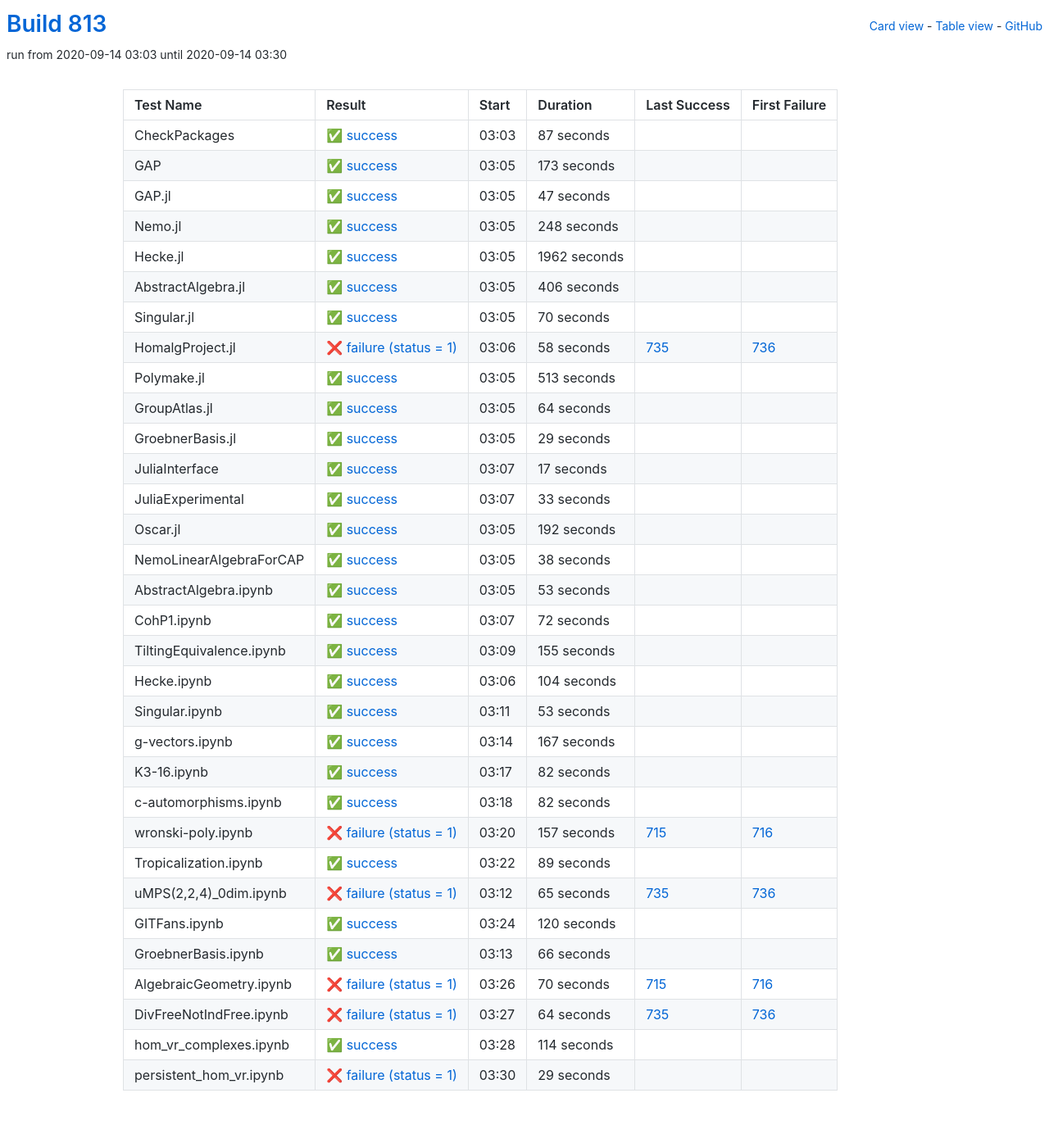
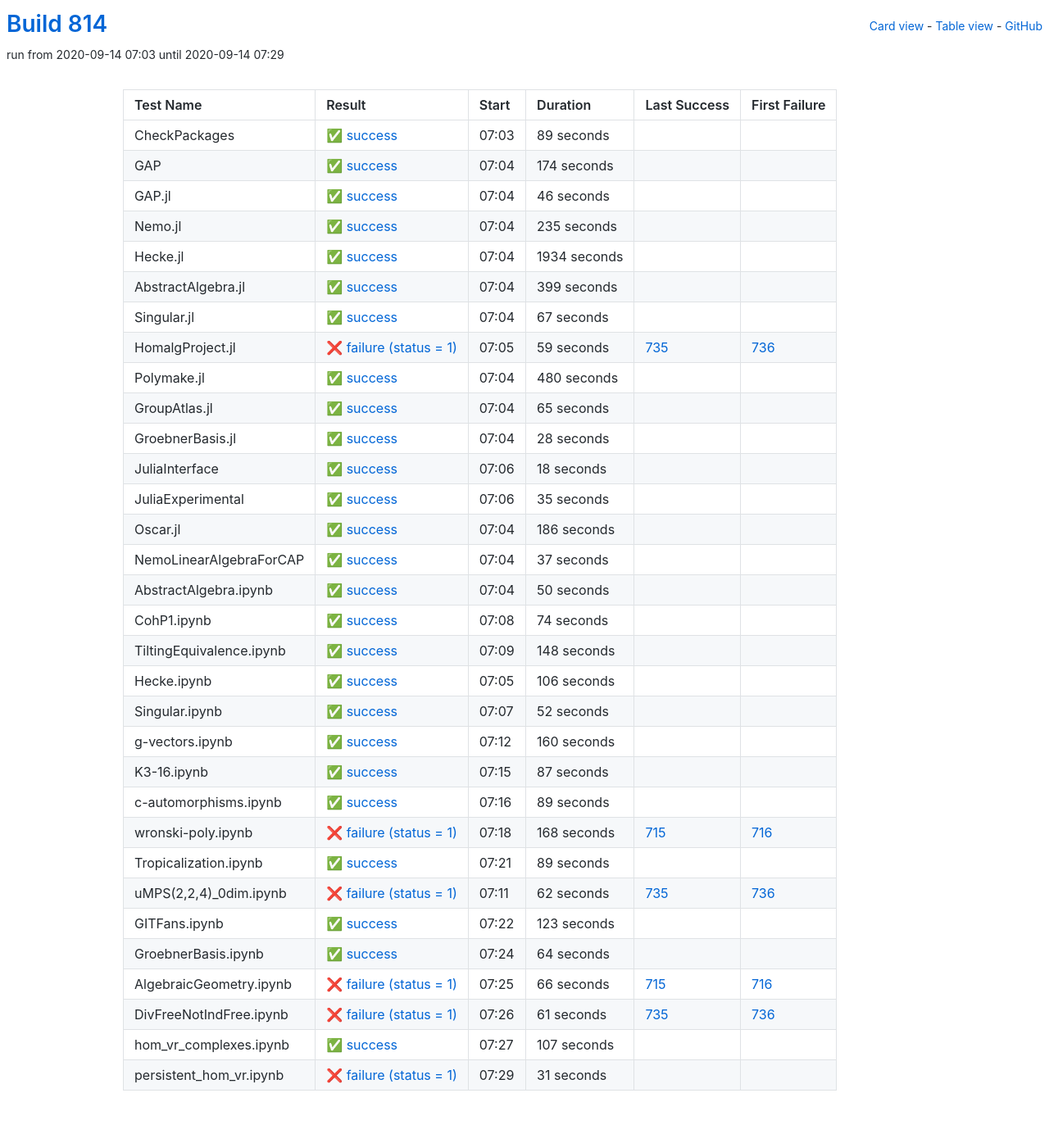
Before and after one commit to oscar-system/oscar-ci-status-stable, a Jekyll site: the page built from table.html, in a window 1280 px wide. Shown: the whole page at 82% size. Built offline with Jekyll 4.4.1, drawn with Linux system fonts in a browser that asks for light colours.

Commit message:
Build #814

```diff
--- a/_data/ci.yml
+++ b/_data/ci.yml
@@ -1,6 +1,6 @@
 ---
-build: 813
-build_url: https://oscarci.mathematik.uni-kl.de/job/oscar-stable/813/
+build: 814
+build_url: https://oscarci.mathematik.uni-kl.de/job/oscar-stable/814/
 job: oscar-stable
 organization: oscar-system
 repo: oscar-ci-status-stable
@@ -8,8 +8,260 @@ repourl: https://github.com/oscar-system/oscar-ci-status-stable
 tests:
 - name: CheckPackages
   id: checkpackages
-  log: https://oscarci.mathematik.uni-kl.de/job/oscar-stable/813/artifact/logs/build-813/CheckPackages.log
-  start: 2020-09-14 03:03
+  log: https://oscarci.mathematik.uni-kl.de/job/oscar-stable/814/artifact/logs/build-814/CheckPackages.log
+  start: 2020-09-14 07:03
+  success: true
+  exitcode: 0
+  status: success
+  duration: 89
+  last_success: false
+  last_success_url:
+  first_failure: false
+  first_failure_url:
+- name: GAP
+  id: gap
+  log: https://oscarci.mathematik.uni-kl.de/job/oscar-stable/814/artifact/logs/build-814/GAP.log
+  start: 2020-09-14 07:04
+  success: true
+  exitcode: 0
+  status: success
+  duration: 174
+  last_success: false
+  last_success_url:
+  first_failure: false
+  first_failure_url:
+- name: GAP.jl
+  id: gap-jl
+  log: https://oscarci.mathematik.uni-kl.de/job/oscar-stable/814/artifact/logs/build-814/GAP.jl.log
+  start: 2020-09-14 07:04
+  success: true
+  exitcode: 0
+  status: success
+  duration: 46
+  last_success: false
+  last_success_url:
+  first_failure: false
+  first_failure_url:
+- name: Nemo.jl
+  id: nemo-jl
+  log: https://oscarci.mathematik.uni-kl.de/job/oscar-stable/814/artifact/logs/build-814/Nemo.jl.log
+  start: 2020-09-14 07:04
+  success: true
+  exitcode: 0
+  status: success
+  duration: 235
+  last_success: false
+  last_success_url:
+  first_failure: false
+  first_failure_url:
+- name: Hecke.jl
+  id: hecke-jl
+  log: https://oscarci.mathematik.uni-kl.de/job/oscar-stable/814/artifact/logs/build-814/Hecke.jl.log
+  start: 2020-09-14 07:04
+  success: true
+  exitcode: 0
+  status: success
+  duration: 1934
+  last_success: false
+  last_success_url:
+  first_failure: false
+  first_failure_url:
+- name: AbstractAlgebra.jl
+  id: abstractalgebra-jl
+  log: https://oscarci.mathematik.uni-kl.de/job/oscar-stable/814/artifact/logs/build-814/AbstractAlgebra.jl.log
+  start: 2020-09-14 07:04
+  success: true
+  exitcode: 0
+  status: success
+  duration: 399
+  last_success: false
+  last_success_url:
+  first_failure: false
+  first_failure_url:
+- name: Singular.jl
+  id: singular-jl
+  log: https://oscarci.mathematik.uni-kl.de/job/oscar-stable/814/artifact/logs/build-814/Singular.jl.log
+  start: 2020-09-14 07:04
+  success: true
+  exitcode: 0
+  status: success
+  duration: 67
+  last_success: false
+  last_success_url:
+  first_failure: false
+  first_failure_url:
+- name: HomalgProject.jl
+  id: homalgproject-jl
+  log: https://oscarci.mathematik.uni-kl.de/job/oscar-stable/814/artifact/logs/build-814/HomalgProject.jl.log
+  start: 2020-09-14 07:05
+  success: false
+  exitcode: 1
+  status: failure
+  duration: 59
+  last_success: 735
+  last_success_url: https://oscarci.mathematik.uni-kl.de/job/oscar-stable/735/
+  first_failure: 736
+  first_failure_url: https://oscarci.mathematik.uni-kl.de/job/oscar-stable/736/
+- name: Polymake.jl
+  id: polymake-jl
+  log: https://oscarci.mathematik.uni-kl.de/job/oscar-stable/814/artifact/logs/build-814/Polymake.jl.log
+  start: 2020-09-14 07:04
+  success: true
+  exitcode: 0
+  status: success
+  duration: 480
+  last_success: false
+  last_success_url:
+  first_failure: false
+  first_failure_url:
+- name: GroupAtlas.jl
+  id: groupatlas-jl
+  log: https://oscarci.mathematik.uni-kl.de/job/oscar-stable/814/artifact/logs/build-814/GroupAtlas.jl.log
+  start: 2020-09-14 07:04
+  success: true
+  exitcode: 0
+  status: success
+  duration: 65
+  last_success: false
+  last_success_url:
+  first_failure: false
+  first_failure_url:
+- name: GroebnerBasis.jl
+  id: groebnerbasis-jl
+  log: https://oscarci.mathematik.uni-kl.de/job/oscar-stable/814/artifact/logs/build-814/GroebnerBasis.jl.log
+  start: 2020-09-14 07:04
+  success: true
+  exitcode: 0
+  status: success
+  duration: 28
+  last_success: false
+  last_success_url:
+  first_failure: false
+  first_failure_url:
+- name: JuliaInterface
+  id: juliainterface
+  log: https://oscarci.mathematik.uni-kl.de/job/oscar-stable/814/artifact/logs/build-814/JuliaInterface.log
+  start: 2020-09-14 07:06
+  success: true
+  exitcode: 0
+  status: success
+  duration: 18
+  last_success: false
+  last_success_url:
+  first_failure: false
+  first_failure_url:
+- name: JuliaExperimental
+  id: juliaexperimental
+  log: https://oscarci.mathematik.uni-kl.de/job/oscar-stable/814/artifact/logs/build-814/JuliaExperimental.log
+  start: 2020-09-14 07:06
+  success: true
+  exitcode: 0
+  status: success
+  duration: 35
+  last_success: false
+  last_success_url:
+  first_failure: false
+  first_failure_url:
+- name: Oscar.jl
+  id: oscar-jl
+  log: https://oscarci.mathematik.uni-kl.de/job/oscar-stable/814/artifact/logs/build-814/Oscar.jl.log
+  start: 2020-09-14 07:04
+  success: true
+  exitcode: 0
+  status: success
+  duration: 186
+  last_success: false
+  last_success_url:
+  first_failure: false
+  first_failure_url:
+- name: NemoLinearAlgebraForCAP
+  id: nemolinearalgebraforcap
+  log: https://oscarci.mathematik.uni-kl.de/job/oscar-stable/814/artifact/logs/build-814/NemoLinearAlgebraForCAP.log
+  start: 2020-09-14 07:04
+  success: true
+  exitcode: 0
+  status: success
+  duration: 37
+  last_success: false
+  last_success_url:
+  first_failure: false
+  first_failure_url:
+- name: AbstractAlgebra.ipynb
+  id: abstractalgebra-ipynb
+  log: https://oscarci.mathematik.uni-kl.de/job/oscar-stable/814/artifact/logs/build-814/AbstractAlgebra.ipynb.log
+  start: 2020-09-14 07:04
+  success: true
+  exitcode: 0
+  status: success
+  duration: 50
+  last_success: false
+  last_success_url:
+  first_failure: false
+  first_failure_url:
+- name: CohP1.ipynb
+  id: cohp1-ipynb
+  log: https://oscarci.mathematik.uni-kl.de/job/oscar-stable/814/artifact/logs/build-814/CohP1.ipynb.log
+  start: 2020-09-14 07:08
+  success: true
+  exitcode: 0
+  status: success
+  duration: 74
+  last_success: false
+  last_success_url:
+  first_failure: false
+  first_failure_url:
+- name: TiltingEquivalence.ipynb
+  id: tiltingequivalence-ipynb
+  log: https://oscarci.mathematik.uni-kl.de/job/oscar-stable/814/artifact/logs/build-814/TiltingEquivalence.ipynb.log
+  start: 2020-09-14 07:09
+  success: true
+  exitcode: 0
+  status: success
+  duration: 148
+  last_success: false
+  last_success_url:
+  first_failure: false
+  first_failure_url:
+- name: Hecke.ipynb
+  id: hecke-ipynb
+  log: https://oscarci.mathematik.uni-kl.de/job/oscar-stable/814/artifact/logs/build-814/Hecke.ipynb.log
+  start: 2020-09-14 07:05
+  success: true
+  exitcode: 0
+  status: success
+  duration: 106
+  last_success: false
+  last_success_url:
+  first_failure: false
+  first_failure_url:
+- name: Singular.ipynb
+  id: singular-ipynb
+  log: https://oscarci.mathematik.uni-kl.de/job/oscar-stable/814/artifact/logs/build-814/Singular.ipynb.log
+  start: 2020-09-14 07:07
+  success: true
+  exitcode: 0
+  status: success
+  duration: 52
+  last_success: false
+  last_success_url:
+  first_failure: false
+  first_failure_url:
+- name: g-vectors.ipynb
+  id: g-vectors-ipynb
+  log: https://oscarci.mathematik.uni-kl.de/job/oscar-stable/814/artifact/logs/build-814/g-vectors.ipynb.log
+  start: 2020-09-14 07:12
+  success: true
+  exitcode: 0
+  status: success
+  duration: 160
+  last_success: false
+  last_success_url:
+  first_failure: false
+  first_failure_url:
+- name: K3-16.ipynb
+  id: k3-16-ipynb
+  log: https://oscarci.mathematik.uni-kl.de/job/oscar-stable/814/artifact/logs/build-814/K3-16.ipynb.log
+  start: 2020-09-14 07:15
   success: true
   exitcode: 0
   status: success
@@ -18,286 +270,34 @@ tests:
   last_success_url:
   first_failure: false
   first_failure_url:
-- name: GAP
-  id: gap
-  log: https://oscarci.mathematik.uni-kl.de/job/oscar-stable/813/artifact/logs/build-813/GAP.log
-  start: 2020-09-14 03:05
+- name: c-automorphisms.ipynb
+  id: c-automorphisms-ipynb
+  log: https://oscarci.mathematik.uni-kl.de/job/oscar-stable/814/artifact/logs/build-814/c-automorphisms.ipynb.log
+  start: 2020-09-14 07:16
   success: true
   exitcode: 0
   status: success
-  duration: 173
-  last_success: false
-  last_success_url:
-  first_failure: false
-  first_failure_url:
-- name: GAP.jl
-  id: gap-jl
-  log: https://oscarci.mathematik.uni-kl.de/job/oscar-stable/813/artifact/logs/build-813/GAP.jl.log
-  start: 2020-09-14 03:05
-  success: true
-  exitcode: 0
-  status: success
-  duration: 47
-  last_success: false
-  last_success_url:
-  first_failure: false
-  first_failure_url:
-- name: Nemo.jl
-  id: nemo-jl
-  log: https://oscarci.mathematik.uni-kl.de/job/oscar-stable/813/artifact/logs/build-813/Nemo.jl.log
-  start: 2020-09-14 03:05
-  success: true
-  exitcode: 0
-  status: success
-  duration: 248
-  last_success: false
-  last_success_url:
-  first_failure: false
-  first_failure_url:
-- name: Hecke.jl
-  id: hecke-jl
-  log: https://oscarci.mathematik.uni-kl.de/job/oscar-stable/813/artifact/logs/build-813/Hecke.jl.log
-  start: 2020-09-14 03:05
-  success: true
-  exitcode: 0
-  status: success
-  duration: 1962
-  last_success: false
-  last_success_url:
-  first_failure: false
-  first_failure_url:
-- name: AbstractAlgebra.jl
-  id: abstractalgebra-jl
-  log: https://oscarci.mathematik.uni-kl.de/job/oscar-stable/813/artifact/logs/build-813/AbstractAlgebra.jl.log
-  start: 2020-09-14 03:05
-  success: true
-  exitcode: 0
-  status: success
-  duration: 406
-  last_success: false
-  last_success_url:
-  first_failure: false
-  first_failure_url:
-- name: Singular.jl
-  id: singular-jl
-  log: https://oscarci.mathematik.uni-kl.de/job/oscar-stable/813/artifact/logs/build-813/Singular.jl.log
-  start: 2020-09-14 03:05
-  success: true
-  exitcode: 0
-  status: success
-  duration: 70
-  last_success: false
-  last_success_url:
-  first_failure: false
-  first_failure_url:
-- name: HomalgProject.jl
-  id: homalgproject-jl
-  log: https://oscarci.mathematik.uni-kl.de/job/oscar-stable/813/artifact/logs/build-813/HomalgProject.jl.log
-  start: 2020-09-14 03:06
-  success: false
-  exitcode: 1
-  status: failure
-  duration: 58
-  last_success: 735
-  last_success_url: https://oscarci.mathematik.uni-kl.de/job/oscar-stable/735/
-  first_failure: 736
-  first_failure_url: https://oscarci.mathematik.uni-kl.de/job/oscar-stable/736/
-- name: Polymake.jl
-  id: polymake-jl
-  log: https://oscarci.mathematik.uni-kl.de/job/oscar-stable/813/artifact/logs/build-813/Polymake.jl.log
-  start: 2020-09-14 03:05
-  success: true
-  exitcode: 0
-  status: success
-  duration: 513
-  last_success: false
-  last_success_url:
-  first_failure: false
-  first_failure_url:
-- name: GroupAtlas.jl
-  id: groupatlas-jl
-  log: https://oscarci.mathematik.uni-kl.de/job/oscar-stable/813/artifact/logs/build-813/GroupAtlas.jl.log
-  start: 2020-09-14 03:05
-  success: true
-  exitcode: 0
-  status: success
-  duration: 64
-  last_success: false
-  last_success_url:
-  first_failure: false
-  first_failure_url:
-- name: GroebnerBasis.jl
-  id: groebnerbasis-jl
-  log: https://oscarci.mathematik.uni-kl.de/job/oscar-stable/813/artifact/logs/build-813/GroebnerBasis.jl.log
-  start: 2020-09-14 03:05
-  success: true
-  exitcode: 0
-  status: success
-  duration: 29
-  last_success: false
-  last_success_url:
-  first_failure: false
-  first_failure_url:
-- name: JuliaInterface
-  id: juliainterface
-  log: https://oscarci.mathematik.uni-kl.de/job/oscar-stable/813/artifact/logs/build-813/JuliaInterface.log
-  start: 2020-09-14 03:07
-  success: true
-  exitcode: 0
-  status: success
-  duration: 17
-  last_success: false
-  last_success_url:
-  first_failure: false
-  first_failure_url:
-- name: JuliaExperimental
-  id: juliaexperimental
-  log: https://oscarci.mathematik.uni-kl.de/job/oscar-stable/813/artifact/logs/build-813/JuliaExperimental.log
-  start: 2020-09-14 03:07
-  success: true
-  exitcode: 0
-  status: success
-  duration: 33
-  last_success: false
-  last_success_url:
-  first_failure: false
-  first_failure_url:
-- name: Oscar.jl
-  id: oscar-jl
-  log: https://oscarci.mathematik.uni-kl.de/job/oscar-stable/813/artifact/logs/build-813/Oscar.jl.log
-  start: 2020-09-14 03:05
-  success: true
-  exitcode: 0
-  status: success
-  duration: 192
-  last_success: false
-  last_success_url:
-  first_failure: false
-  first_failure_url:
-- name: NemoLinearAlgebraForCAP
-  id: nemolinearalgebraforcap
-  log: https://oscarci.mathematik.uni-kl.de/job/oscar-stable/813/artifact/logs/build-813/NemoLinearAlgebraForCAP.log
-  start: 2020-09-14 03:05
-  success: true
-  exitcode: 0
-  status: success
-  duration: 38
-  last_success: false
-  last_success_url:
-  first_failure: false
-  first_failure_url:
-- name: AbstractAlgebra.ipynb
-  id: abstractalgebra-ipynb
-  log: https://oscarci.mathematik.uni-kl.de/job/oscar-stable/813/artifact/logs/build-813/AbstractAlgebra.ipynb.log
-  start: 2020-09-14 03:05
-  success: true
-  exitcode: 0
-  status: success
-  duration: 53
-  last_success: false
-  last_success_url:
-  first_failure: false
-  first_failure_url:
-- name: CohP1.ipynb
-  id: cohp1-ipynb
-  log: https://oscarci.mathematik.uni-kl.de/job/oscar-stable/813/artifact/logs/build-813/CohP1.ipynb.log
-  start: 2020-09-14 03:07
-  success: true
-  exitcode: 0
-  status: success
-  duration: 72
-  last_success: false
-  last_success_url:
-  first_failure: false
-  first_failure_url:
-- name: TiltingEquivalence.ipynb
-  id: tiltingequivalence-ipynb
-  log: https://oscarci.mathematik.uni-kl.de/job/oscar-stable/813/artifact/logs/build-813/TiltingEquivalence.ipynb.log
-  start: 2020-09-14 03:09
-  success: true
-  exitcode: 0
-  status: success
-  duration: 155
-  last_success: false
-  last_success_url:
-  first_failure: false
-  first_failure_url:
-- name: Hecke.ipynb
-  id: hecke-ipynb
-  log: https://oscarci.mathematik.uni-kl.de/job/oscar-stable/813/artifact/logs/build-813/Hecke.ipynb.log
-  start: 2020-09-14 03:06
-  success: true
-  exitcode: 0
-  status: success
-  duration: 104
-  last_success: false
-  last_success_url:
-  first_failure: false
-  first_failure_url:
-- name: Singular.ipynb
-  id: singular-ipynb
-  log: https://oscarci.mathematik.uni-kl.de/job/oscar-stable/813/artifact/logs/build-813/Singular.ipynb.log
-  start: 2020-09-14 03:11
-  success: true
-  exitcode: 0
-  status: success
-  duration: 53
-  last_success: false
-  last_success_url:
-  first_failure: false
-  first_failure_url:
-- name: g-vectors.ipynb
-  id: g-vectors-ipynb
-  log: https://oscarci.mathematik.uni-kl.de/job/oscar-stable/813/artifact/logs/build-813/g-vectors.ipynb.log
-  start: 2020-09-14 03:14
-  success: true
-  exitcode: 0
-  status: success
-  duration: 167
-  last_success: false
-  last_success_url:
-  first_failure: false
-  first_failure_url:
-- name: K3-16.ipynb
-  id: k3-16-ipynb
-  log: https://oscarci.mathematik.uni-kl.de/job/oscar-stable/813/artifact/logs/build-813/K3-16.ipynb.log
-  start: 2020-09-14 03:17
-  success: true
-  exitcode: 0
-  status: success
-  duration: 82
-  last_success: false
-  last_success_url:
-  first_failure: false
-  first_failure_url:
-- name: c-automorphisms.ipynb
-  id: c-automorphisms-ipynb
-  log: https://oscarci.mathematik.uni-kl.de/job/oscar-stable/813/artifact/logs/build-813/c-automorphisms.ipynb.log
-  start: 2020-09-14 03:18
-  success: true
-  exitcode: 0
-  status: success
-  duration: 82
+  duration: 89
   last_success: false
   last_success_url:
   first_failure: false
   first_failure_url:
 - name: wronski-poly.ipynb
   id: wronski-poly-ipynb
-  log: https://oscarci.mathematik.uni-kl.de/job/oscar-stable/813/artifact/logs/build-813/wronski-poly.ipynb.log
-  start: 2020-09-14 03:20
+  log: https://oscarci.mathematik.uni-kl.de/job/oscar-stable/814/artifact/logs/build-814/wronski-poly.ipynb.log
+  start: 2020-09-14 07:18
   success: false
   exitcode: 1
   status: failure
-  duration: 157
+  duration: 168
   last_success: 715
   last_success_url: https://oscarci.mathematik.uni-kl.de/job/oscar-stable/715/
   first_failure: 716
   first_failure_url: https://oscarci.mathematik.uni-kl.de/job/oscar-stable/716/
 - name: Tropicalization.ipynb
   id: tropicalization-ipynb
-  log: https://oscarci.mathematik.uni-kl.de/job/oscar-stable/813/artifact/logs/build-813/Tropicalization.ipynb.log
-  start: 2020-09-14 03:22
+  log: https://oscarci.mathematik.uni-kl.de/job/oscar-stable/814/artifact/logs/build-814/Tropicalization.ipynb.log
+  start: 2020-09-14 07:21
   success: true
   exitcode: 0
   status: success
@@ -308,84 +308,84 @@ tests:
   first_failure_url:
 - name: uMPS(2,2,4)_0dim.ipynb
   id: umps-2-2-4-0dim-ipynb
-  log: https://oscarci.mathematik.uni-kl.de/job/oscar-stable/813/artifact/logs/build-813/uMPS-2-2-4-_0dim.ipynb.log
-  start: 2020-09-14 03:12
+  log: https://oscarci.mathematik.uni-kl.de/job/oscar-stable/814/artifact/logs/build-814/uMPS-2-2-4-_0dim.ipynb.log
+  start: 2020-09-14 07:11
   success: false
   exitcode: 1
   status: failure
-  duration: 65
+  duration: 62
   last_success: 735
   last_success_url: https://oscarci.mathematik.uni-kl.de/job/oscar-stable/735/
   first_failure: 736
   first_failure_url: https://oscarci.mathematik.uni-kl.de/job/oscar-stable/736/
 - name: GITFans.ipynb
   id: gitfans-ipynb
-  log: https://oscarci.mathematik.uni-kl.de/job/oscar-stable/813/artifact/logs/build-813/GITFans.ipynb.log
-  start: 2020-09-14 03:24
+  log: https://oscarci.mathematik.uni-kl.de/job/oscar-stable/814/artifact/logs/build-814/GITFans.ipynb.log
+  start: 2020-09-14 07:22
   success: true
   exitcode: 0
   status: success
-  duration: 120
+  duration: 123
   last_success: false
   last_success_url:
   first_failure: false
   first_failure_url:
 - name: GroebnerBasis.ipynb
   id: groebnerbasis-ipynb
-  log: https://oscarci.mathematik.uni-kl.de/job/oscar-stable/813/artifact/logs/build-813/GroebnerBasis.ipynb.log
-  start: 2020-09-14 03:13
+  log: https://oscarci.mathematik.uni-kl.de/job/oscar-stable/814/artifact/logs/build-814/GroebnerBasis.ipynb.log
+  start: 2020-09-14 07:24
   success: true
   exitcode: 0
   status: success
-  duration: 66
+  duration: 64
   last_success: false
   last_success_url:
   first_failure: false
   first_failure_url:
 - name: AlgebraicGeometry.ipynb
   id: algebraicgeometry-ipynb
-  log: https://oscarci.mathematik.uni-kl.de/job/oscar-stable/813/artifact/logs/build-813/AlgebraicGeometry.ipynb.log
-  start: 2020-09-14 03:26
+  log: https://oscarci.mathematik.uni-kl.de/job/oscar-stable/814/artifact/logs/build-814/AlgebraicGeometry.ipynb.log
+  start: 2020-09-14 07:25
   success: false
   exitcode: 1
   status: failure
-  duration: 70
+  duration: 66
   last_success: 715
   last_success_url: https://oscarci.mathematik.uni-kl.de/job/oscar-stable/715/
   first_failure: 716
   first_failure_url: https://oscarci.mathematik.uni-kl.de/job/oscar-stable/716/
 - name: DivFreeNotIndFree.ipynb
   id: divfreenotindfree-ipynb
-  log: https://oscarci.mathematik.uni-kl.de/job/oscar-stable/813/artifact/logs/build-813/DivFreeNotIndFree.ipynb.log
-  start: 2020-09-14 03:27
+  log: https://oscarci.mathematik.uni-kl.de/job/oscar-stable/814/artifact/logs/build-814/DivFreeNotIndFree.ipynb.log
+  start: 2020-09-14 07:26
   success: false
   exitcode: 1
   status: failure
-  duration: 64
+  duration: 61
   last_success: 735
   last_success_url: https://oscarci.mathematik.uni-kl.de/job/oscar-stable/735/
   first_failure: 736
   first_failure_url: https://oscarci.mathematik.uni-kl.de/job/oscar-stable/736/
 - name: hom_vr_complexes.ipynb
   id: hom-vr-complexes-ipynb
-  log: https://oscarci.mathematik.uni-kl.de/job/oscar-stable/813/artifact/logs/build-813/hom_vr_complexes.ipynb.log
-  start: 2020-09-14 03:28
+  log: https://oscarci.mathematik.uni-kl.de/job/oscar-stable/814/artifact/logs/build-814/hom_vr_complexes.ipynb.log
+  start: 2020-09-14 07:27
   success: true
   exitcode: 0
   status: success
-  duration: 114
+  duration: 107
   last_success: false
   last_success_url:
   first_failure: false
   first_failure_url:
 - name: persistent_hom_vr.ipynb
   id: persistent-hom-vr-ipynb
-  log: https://oscarci.mathematik.uni-kl.de/job/oscar-stable/813/artifact/logs/build-813/persistent_hom_vr.ipynb.log
-  start: 2020-09-14 03:30
+  log: https://oscarci.mathematik.uni-kl.de/job/oscar-stable/814/artifact/logs/build-814/persistent_hom_vr.ipynb.log
+  start: 2020-09-14 07:29
   success: false
   exitcode: 1
   status: failure
-  duration: 29
+  duration: 31
   last_success: false
   last_success_url:
   first_failure: false
```
Also changed, not shown: README.md.
